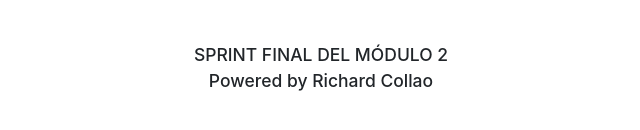
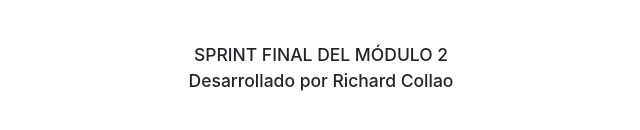
Before and after one commit to RichardCollao/calculadora.frontend, a plain HTML site: page index.html in a window 1280 px wide. Shown: the part 590-720 px from the top of the page, 319-959 px from the left. Drawn offline with Linux system fonts and the light colour scheme.

Commit message:
Actualizacion archivo readme

```diff
--- a/index.html
+++ b/index.html
@@ -51,7 +51,7 @@
   </main>
 <footer>
   <h3>SPRINT FINAL DEL MÓDULO 2</h3>
-  <h3>Powered by Richard Collao</h3>
+  <h3>Desarrollado por Richard Collao</h3>
 </footer>
 </body>
 
```
Also changed, not shown: images/calculadora.png.
